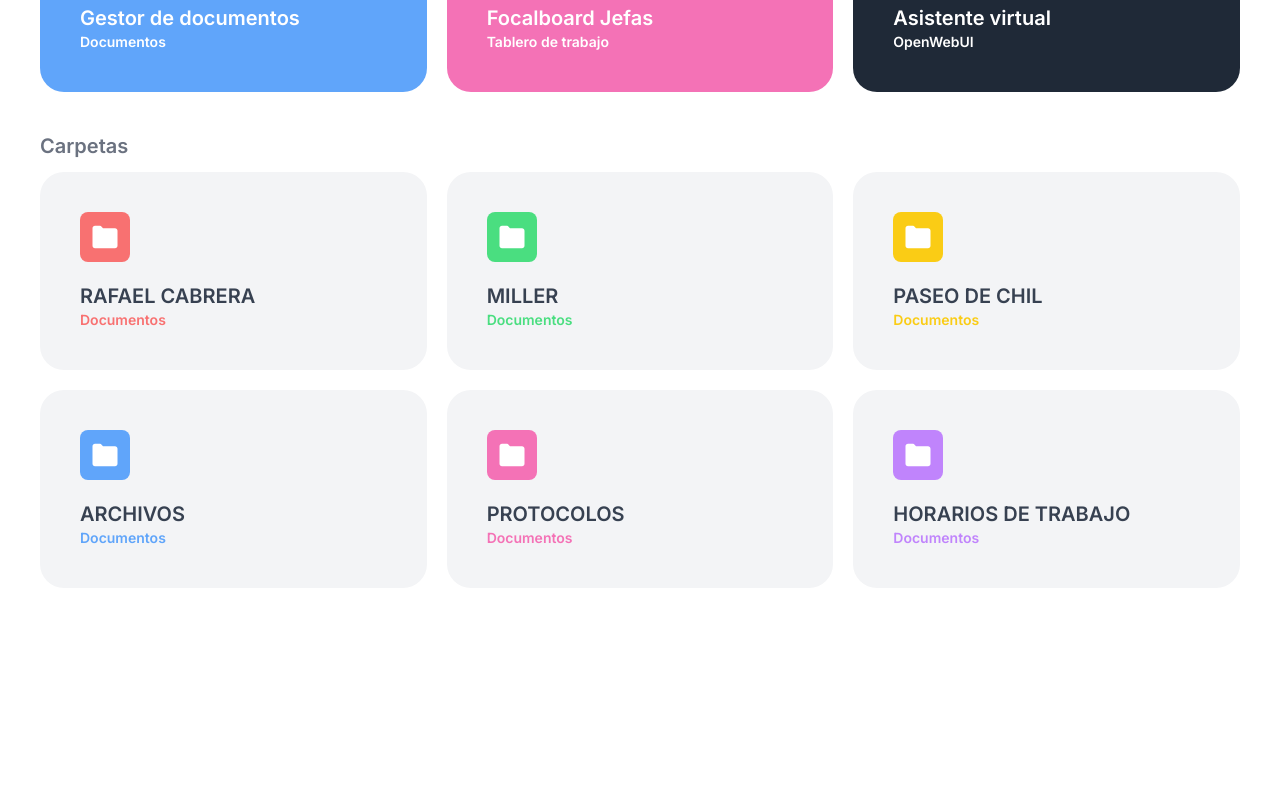
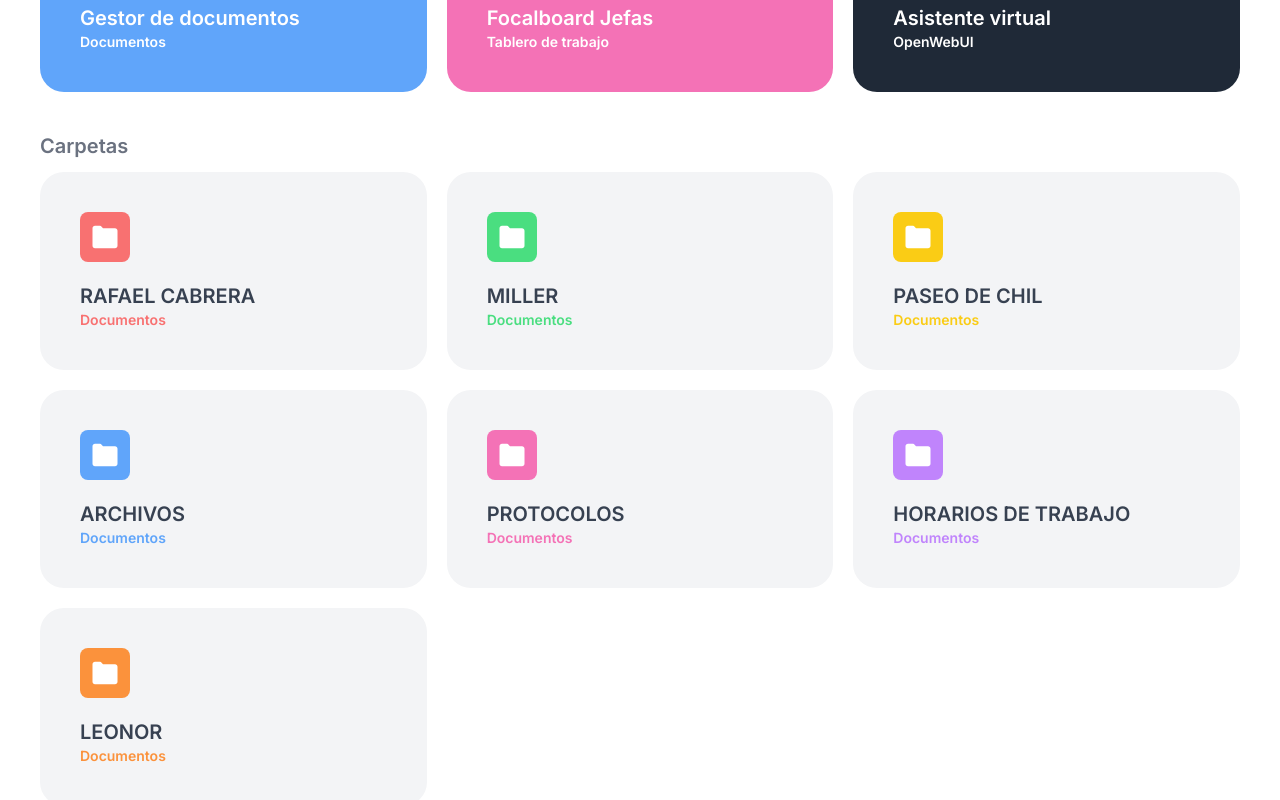
Before and after one commit to josericardopenase/drivingschool_intranet, a Next.js app: page / in a window 1280 px wide. Shown: the part 462-1262 px from the top of the page. Before the commit the page ends 1070 px from the top, so only its background shows below. Built offline with nearby package versions, Linux system fonts and the light colour scheme.

Commit message:
added leonor folder

```diff
--- a/app/page.tsx
+++ b/app/page.tsx
@@ -74,7 +74,7 @@ export default function Home() {
               className="bg-gray-100 p-10 rounded-3xl w-full "
           >
             <div className="h-[50px] w-[50px] bg-red-400 flex justify-center items-center rounded-lg text-white">
-              <BiSolidFolder size="30" />
+              <BiSolidFolder size="30"/>
             </div>
             <p className="font-semibold text-xl text-gray-700 mt-5">
               RAFAEL CABRERA
@@ -89,7 +89,7 @@ export default function Home() {
               className="bg-gray-100 p-10 rounded-3xl w-full "
           >
             <div className="h-[50px] w-[50px] bg-green-400 flex justify-center items-center rounded-lg text-white">
-              <BiSolidFolder size="30" />
+              <BiSolidFolder size="30"/>
             </div>
             <p className="font-semibold text-xl text-gray-700 mt-5">MILLER</p>
             <p className="text-sm mt-0 text-green-400 font-semibold">
@@ -103,7 +103,7 @@ export default function Home() {
               className="bg-gray-100 p-10 rounded-3xl w-full "
           >
             <div className="h-[50px] w-[50px] bg-yellow-400 flex justify-center items-center rounded-lg text-white">
-              <BiSolidFolder size="30" />
+              <BiSolidFolder size="30"/>
             </div>
             <p className="font-semibold text-xl text-gray-700 mt-5">
               PASEO DE CHIL
@@ -118,7 +118,7 @@ export default function Home() {
               className="bg-gray-100 p-10 rounded-3xl w-full "
           >
             <div className="h-[50px] w-[50px] bg-blue-400 flex justify-center items-center rounded-lg text-white">
-              <BiSolidFolder size="30" />
+              <BiSolidFolder size="30"/>
             </div>
             <p className="font-semibold text-xl text-gray-700 mt-5">ARCHIVOS</p>
             <p className="text-sm mt-0 text-blue-400 font-semibold">
@@ -131,7 +131,7 @@ export default function Home() {
               className="bg-gray-100 p-10 rounded-3xl w-full "
           >
             <div className="h-[50px] w-[50px] bg-pink-400 flex justify-center items-center rounded-lg text-white">
-              <BiSolidFolder size="30" />
+              <BiSolidFolder size="30"/>
             </div>
             <p className="font-semibold text-xl text-gray-700 mt-5">
               PROTOCOLOS
@@ -146,7 +146,7 @@ export default function Home() {
               className="bg-gray-100 p-10 rounded-3xl w-full "
           >
             <div className="h-[50px] w-[50px] bg-purple-400 flex justify-center items-center rounded-lg text-white">
-              <BiSolidFolder size="30" />
+              <BiSolidFolder size="30"/>
             </div>
             <p className="font-semibold text-xl text-gray-700 mt-5">
               HORARIOS DE TRABAJO
@@ -155,6 +155,21 @@ export default function Home() {
               Documentos
             </p>
           </a>
+          <a
+              href="https://documentos.autoescuelaseco.cloud/f/20629"
+              target="_blank"
+              className="bg-gray-100 p-10 rounded-3xl w-full "
+          >
+            <div className="h-[50px] w-[50px] bg-orange-400 flex justify-center items-center rounded-lg text-white">
+              <BiSolidFolder size="30"/>
+            </div>
+            <p className="font-semibold text-xl text-gray-700 mt-5">
+              LEONOR
+            </p>
+            <p className="text-sm mt-0 text-orange-400 font-semibold">
+              Documentos
+            </p>
+          </a>
         </section>
       </div>
     </div>
```
Lines whose indentation alone changed are shown as unchanged.
